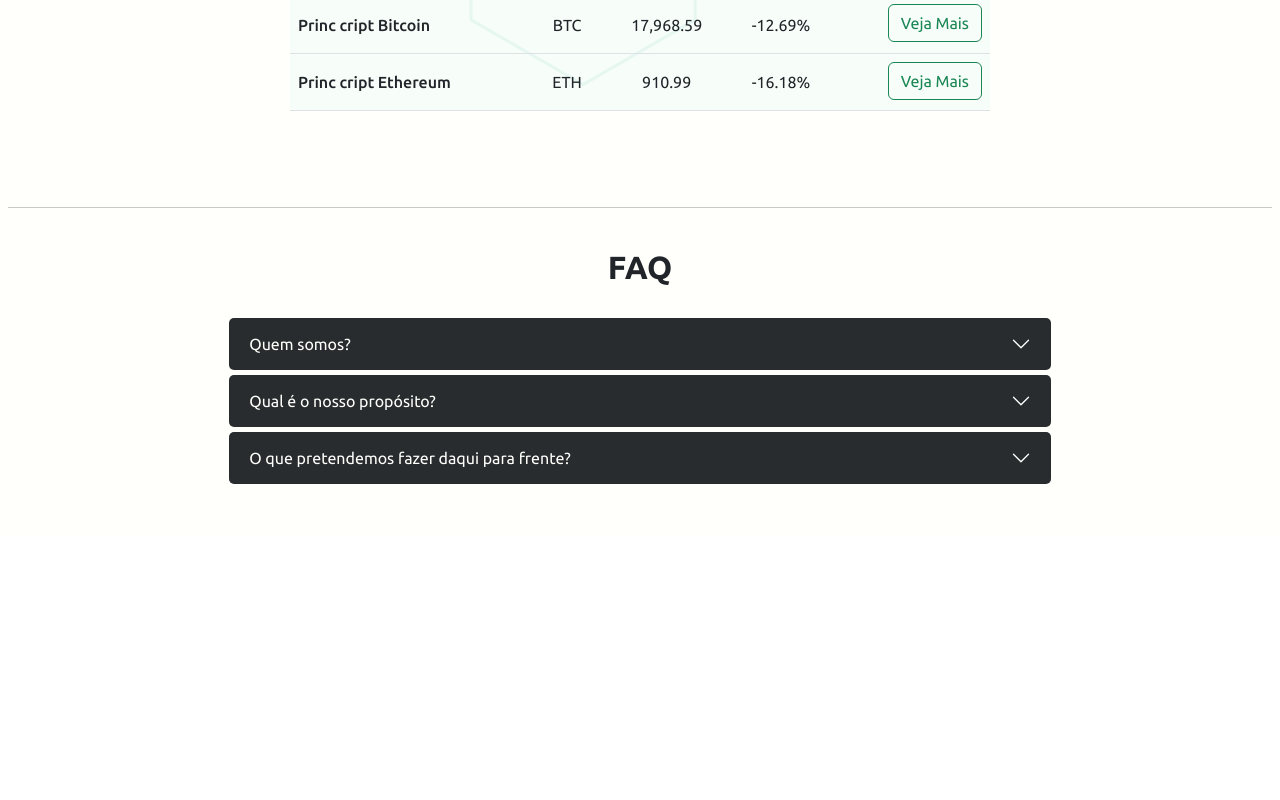
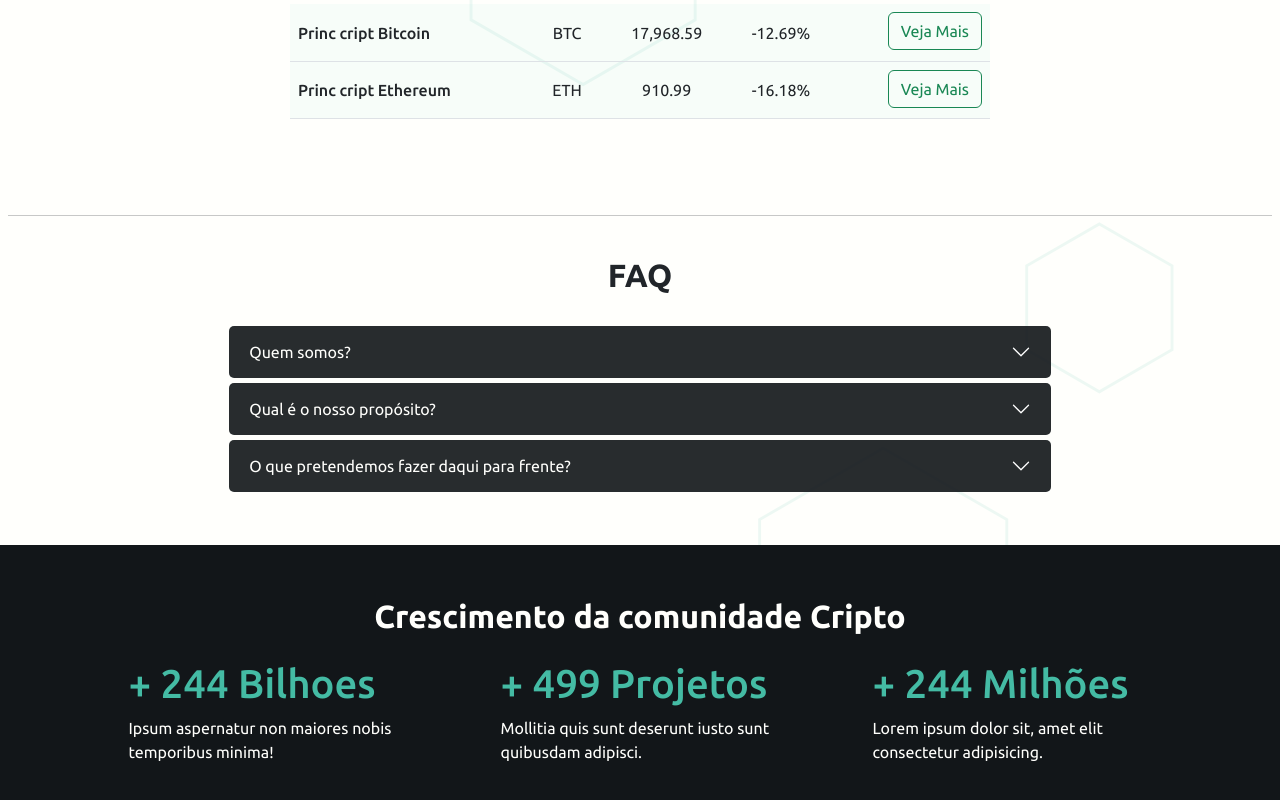
Before and after one commit to IsaacLouzeiro/preco-criptomoedas, a Vue app: page / in a window 1280 px wide. Shown: the part 932-1732 px from the top of the page. Before the commit the page ends 1469 px from the top, so only its background shows below. Built offline with nearby package versions, Linux system fonts and the light colour scheme.

Commit message:
iniciando secao estatistcas

```diff
--- a/src/App.vue
+++ b/src/App.vue
@@ -38,6 +38,8 @@
     <SecaoCriptomoedas class="container pb-3" :criptoCurrency="criptoCurrency" />
 
     <SecaoFaq />
+
+    <SecaoEstatisticas />
 </template>
 
 <script>
@@ -45,6 +47,7 @@
 import SecaoHeader from './components/SecaoHeader.vue'
 import SecaoCriptomoedas from './components/SecaoCriptomoedas.vue'
 import SecaoFaq from './components/SecaoFaq.vue'
+import SecaoEstatisticas from './components/SecaoEstatisticas.vue';
 
 export default {
     name: 'App',
@@ -98,7 +101,8 @@
         SecaoHeader,
         SecaoPrincipal,
         SecaoCriptomoedas,
-        SecaoFaq
+        SecaoFaq,
+        SecaoEstatisticas
     }
 }
 </script>
--- a/src/components/SecaoCriptomoedas.vue
+++ b/src/components/SecaoCriptomoedas.vue
@@ -1,6 +1,6 @@
 <template>
-    <section id="secaoCriptomoedas">
-        <hr class="mt-4 mb-5">
+    <section id="secaoCriptomoedas" class="pt-3 mt-0">
+        <hr class="pb-4 m-0">
         <h2 class="text-center fw-bold mt-4 mb-4">Procure sua criptomoeda preferida</h2>
 
         <!-- menu de pesquisa -->
--- /dev/null
+++ b/src/components/SecaoEstatisticas.vue
@@ -0,0 +1,60 @@
+<template>
+    <section id="secaoEstatisticas" class="pt-1 pb-5">
+        <div class="container">
+            <h2 class="text-center fw-bold mt-5 mb-4">Crescimento da comunidade Cripto</h2>
+
+            <!-- caixa agrupando os valores -->
+            <div class="row g-0 justify-content-around grupoEstatistica">
+                <!-- caixa com os valores -->
+                <div class="col-3">
+                    <h3><span>+ {{ valor1 }}</span> {{ valor1Texto }}</h3>
+                    <p>Ipsum aspernatur non maiores nobis temporibus minima!</p>
+                </div>
+
+                <!-- caixa com os valores -->
+                <div class="col-3">
+                    <h3><span>+ {{ valor2 }}</span> {{ valor2Texto }}</h3>
+                    <p> Mollitia quis sunt deserunt iusto sunt quibusdam adipisci.</p>
+                </div>
+
+                <!-- caixa com os valores -->
+                <div class="col-3">
+                    <h3><span>+ {{ valor3 }}</span> {{ valor3Texto }}</h3>
+                    <p>Lorem ipsum dolor sit, amet elit consectetur adipisicing.</p>
+                </div>
+            </div>
+        </div>
+    </section>
+</template>
+
+<script>
+export default {
+    name: 'SecaoEstatisticas',
+    data() {
+        return {
+            valor1: 244,
+            valor1Texto: 'Bilhoes',
+            valor2: 499,
+            valor2Texto: "Projetos",
+            valor3: 244,
+            valor3Texto: "Milhões",
+        }
+    }
+}
+</script>
+
+<style lang="scss" scoped>
+    @import '../assets/sass/cores.scss';
+
+    #secaoEstatisticas {
+        background-color: $color1;
+        color: $color2;
+    }
+
+    .grupoEstatistica {
+        h3 {
+            font-size: 2.5em;
+            color: $color3;
+        }
+    }
+</style>
--- a/src/components/SecaoFaq.vue
+++ b/src/components/SecaoFaq.vue
@@ -72,7 +72,7 @@
 
     #secaoFaq {
         width: 100%;
-        background-color: $color2;
+        background-color: rgba($color2, .9);
 
         .accordion {
             width: 65%;
--- a/src/components/SecaoPrincipal.vue
+++ b/src/components/SecaoPrincipal.vue
@@ -1,5 +1,5 @@
 <template>
-    <section id="secaoPrincipal" class="mt-2 rounded p-0">
+    <section id="secaoPrincipal" class="py-2 rounded p-0">
         <!-- titulo -->
         <h2 class="text-center fw-bold mt-5 mb-4">Principais moedas do mercado</h2>
         <!-- principais moedas do mercado -->
@@ -66,6 +66,7 @@
 
     #secaoPrincipal {
         color: $color1;
+        background-color: rgba($color2, .9);
     }
 
     .moedasPrincipais {
```
